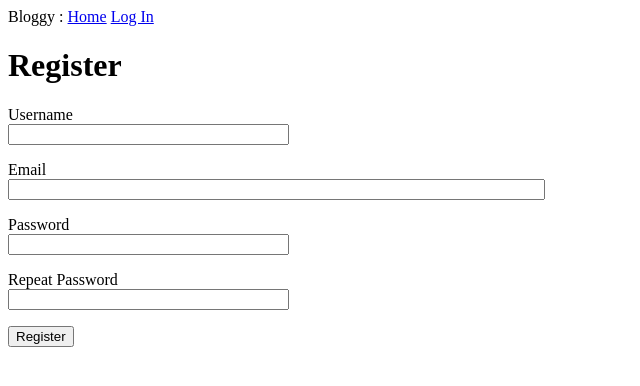
After one commit to 11zouzou11/bloggy, a Flask app: page /register in a window 1280 px wide. The commit adds this page. Shown: the top 386 px of the page, without its empty margins (0-640 px from the left). Run offline with Flask 2, Linux system fonts and the light colour scheme.

Commit message:
added the registration form for new users with the login and the routing to the home page after the registration or the login

```diff
--- a/app/__init__.py
+++ b/app/__init__.py
@@ -11,4 +11,6 @@ app.config.from_object(Config)
 db = SQLAlchemy(app)
 migrate = Migrate(app, db)
 login = LoginManager(app)
+login.login_view = 'login'
+
 from app import routes
--- a/app/forms.py
+++ b/app/forms.py
@@ -1,10 +1,30 @@
 from wsgiref.validate import validator
+from xml.dom import ValidationErr
 from flask_wtf import FlaskForm
 from wtforms import StringField, PasswordField, BooleanField, SubmitField
-from wtforms.validators import DataRequired
+from wtforms.validators import ValidationError, DataRequired, Email, EqualTo
+from app.models import User
 
 class LoginForm(FlaskForm):
     username = StringField('Username', validators=[DataRequired()])
     password = PasswordField('Password', validators=[DataRequired()])
     remember_me = BooleanField('Remember Me')
     submit = SubmitField('Login')
+
+
+class RegisterForm(FlaskForm):
+    username = StringField('Username', validators=[DataRequired()])
+    email = StringField('Email', validators=[DataRequired(), Email()])
+    password = PasswordField('Password', validators=[DataRequired()])
+    password2 = PasswordField('Repeat Password', validators=[DataRequired(), EqualTo('password')])
+    submit = SubmitField('Register')
+
+    def validate_username(self, username):
+        user = User.query.filter_by(username=username.data).first()
+        if user is not None:
+            raise ValidationError('Please use a different username.')
+
+    def validate_email(self, email):
+        user = User.query.filter_by(email=email.data).first()
+        if user is not None:
+            raise ValidationError('This email is already in use!')
--- a/app/routes.py
+++ b/app/routes.py
@@ -1,15 +1,17 @@
 from crypt import methods
 from operator import imod
-from flask import render_template, flash, redirect, url_for
-from flask_login import current_user, login_user, logout_user
-from app import app
-from app.forms import LoginForm
+from flask import render_template, flash, redirect, url_for, request
+from werkzeug.urls import url_parse
+from flask_login import current_user, login_user, logout_user, login_required
+from app import app, db
+from app.forms import LoginForm, RegisterForm
 from app.models import User
 
 @app.route('/')
 @app.route('/index')
+@login_required
 def index():
-    user = {'username': 'Joseph'}
+
     posts = [
         {
             'author': {'username': 'Joseph'},
@@ -20,7 +22,7 @@ def index():
             'body': 'nice day2222!'
         }
     ]
-    return render_template('index.html', title='Home', user=user, posts=posts)
+    return render_template('index.html', title='Home', posts=posts)
 
 
 @app.route('/login', methods=['GET', 'POST'])
@@ -34,6 +36,9 @@ def login():
             flash('Invalid username or passowrd')
             return redirect(url_for('login'))
         login_user(user, remember=form.remember_me.data)
+        next_page = request.args.get('next')
+        if not next_page or url_parse(next_page).netloc != '':
+            next_page = url_for('index')
         return redirect(url_for('index'))
     return render_template('login.html', title='Log In', form=form)
 
@@ -42,3 +47,18 @@ def login():
 def logout():
     logout_user()
     return redirect(url_for('index'))
+
+
+@app.route('/register', methods=['GET', 'POST'])
+def register():
+    if current_user.is_authenticated:
+        return redirect(url_for('index'))
+    form = RegisterForm()
+    if form.validate_on_submit():
+        user = User(username=form.username.data, email=form.email.data)
+        user.set_password(form.password.data)
+        db.session.add(user)
+        db.session.commit()
+        flash('Welcome to our family!')
+        return redirect(url_for('login'))
+    return render_template('register.html', title='Register', form=form)
--- a/app/templates/index.html
+++ b/app/templates/index.html
@@ -1,7 +1,7 @@
 {% extends "base.html" %}
 
 {% block content %}
-    <h1>hi, {{ user.username }}</h1>
+    <h1>hi, {{ current_user.username }}</h1>
     {% for post in posts %}
     <div><p>
         {{ post.author.username }} Says: <b>{{ post.body }}</b>
--- a/app/templates/login.html
+++ b/app/templates/login.html
@@ -28,5 +28,6 @@
             {{ form.submit }}
         </p>
     </form>
+    <p>Or Register Here! <a href="{{ url_for('register') }}">Click Here To Join Us!</a></p>
 
 {% endblock %}
--- /dev/null
+++ b/app/templates/register.html
@@ -0,0 +1,37 @@
+{% extends "base.html" %}
+
+ {% block content %}
+     <h1>Register</h1>
+     <form action="" method="post">
+         {{ form.hidden_tag() }}
+         <p>
+             {{ form.username.label }}<br>
+             {{ form.username(size=32) }}<br>
+             {% for error in form.username.errors %}
+             <span style="color: red;">[{{ error }}]</span>
+             {% endfor %}
+         </p>
+         <p>
+             {{ form.email.label }}<br>
+             {{ form.email(size=64) }}<br>
+             {% for error in form.email.errors %}
+             <span style="color: red;">[{{ error }}]</span>
+             {% endfor %}
+         </p>
+         <p>
+             {{ form.password.label }}<br>
+             {{ form.password(size=32) }}<br>
+             {% for error in form.password.errors %}
+             <span style="color: red;">[{{ error }}]</span>
+             {% endfor %}
+         </p>
+         <p>
+             {{ form.password2.label }}<br>
+             {{ form.password2(size=32) }}<br>
+             {% for error in form.password2.errors %}
+             <span style="color: red;">[{{ error }}]</span>
+             {% endfor %}
+         </p>
+         <p>{{ form.submit() }}</p>
+     </form>
+ {% endblock %}
```
Also changed, not shown: app.db.
